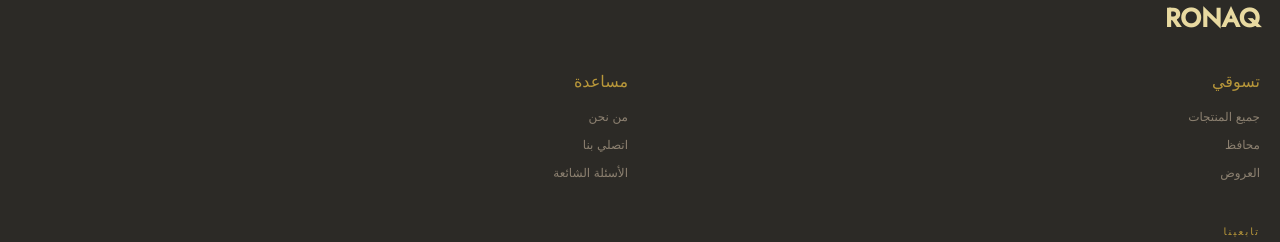
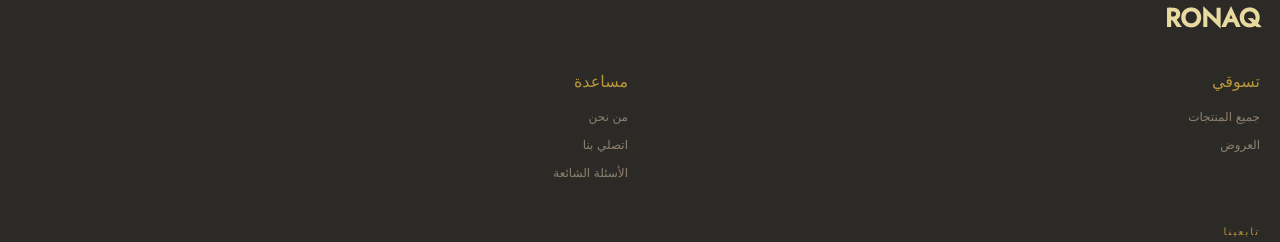
Before and after one commit to nhmcare11-glitch/ronaq, a Next.js app: page / in a window 1280 px wide. Shown: the part 1099-1341 px from the top of the page. Built offline with nearby package versions, Linux system fonts and the light colour scheme; no server answers; the database is empty.

Commit message:
Update all changes

```diff
--- a/components/layout/Footer.tsx
+++ b/components/layout/Footer.tsx
@@ -77,7 +77,7 @@ export default function Footer() {
                 <div style={{ color: "var(--gold)", marginBottom: "14px" }}>تسوقي</div>
                 {[
                   { label: "جميع المنتجات", href: "/products" },
-                  { label: "محافظ", href: "/categories/wallets" },
+
                   { label: "العروض", href: "/sale" },
                 ].map((item) => (
                   <Link key={item.href} href={item.href} style={{
```
Also changed, not shown: app/categories/wallets/page.tsx (deleted).
